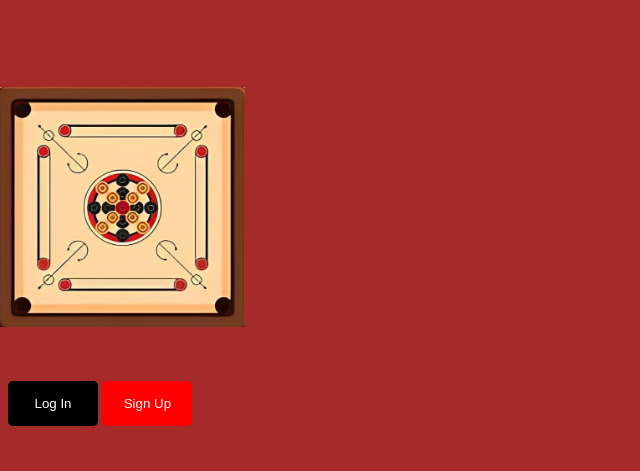
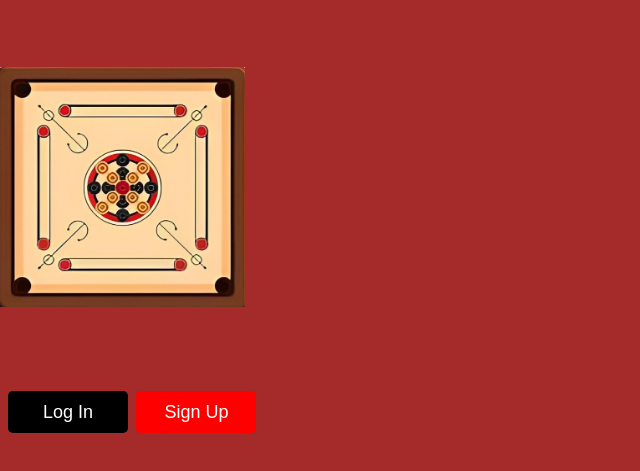
Before and after one commit to Indian-king6/CarromWebsite, a plain HTML site: page index.html in a window 1280 px wide. Shown: the part 101-572 px from the top of the page, without its empty margins (0-640 px from the left). Drawn offline with Linux system fonts and the light colour scheme; a web font is replaced by a local one.

Commit message:
Position change

```diff
--- a/style.css
+++ b/style.css
@@ -11,7 +11,7 @@ body{
     font-style: normal;
 }
 .carromimg1{
-    transform: translateY(90px);
+    transform: translateY(70px);
 }
 .intro h1{
     font-weight: 700;
@@ -22,12 +22,12 @@ body{
     font-size: 35px;
 }
 .logandsign1{
-    transform: translateY(140px);
+    transform: translateY(150px);
 }
 .logandsign1 button{
     position: relative;
-    width: 90px;
-    height: 45px;
+    width: 120px;
+    height: 42px;
     border-color: transparent;
     border-radius: 5px;
     left: 8px;
@@ -35,7 +35,9 @@ body{
     color: white;
     font-family: "Anta", sans-serif;
     cursor: pointer;
+    font-size: 18px;
 }
 .logandsign1 .signb1{
     background-color: red;
+    left: 12px;
 }
```
